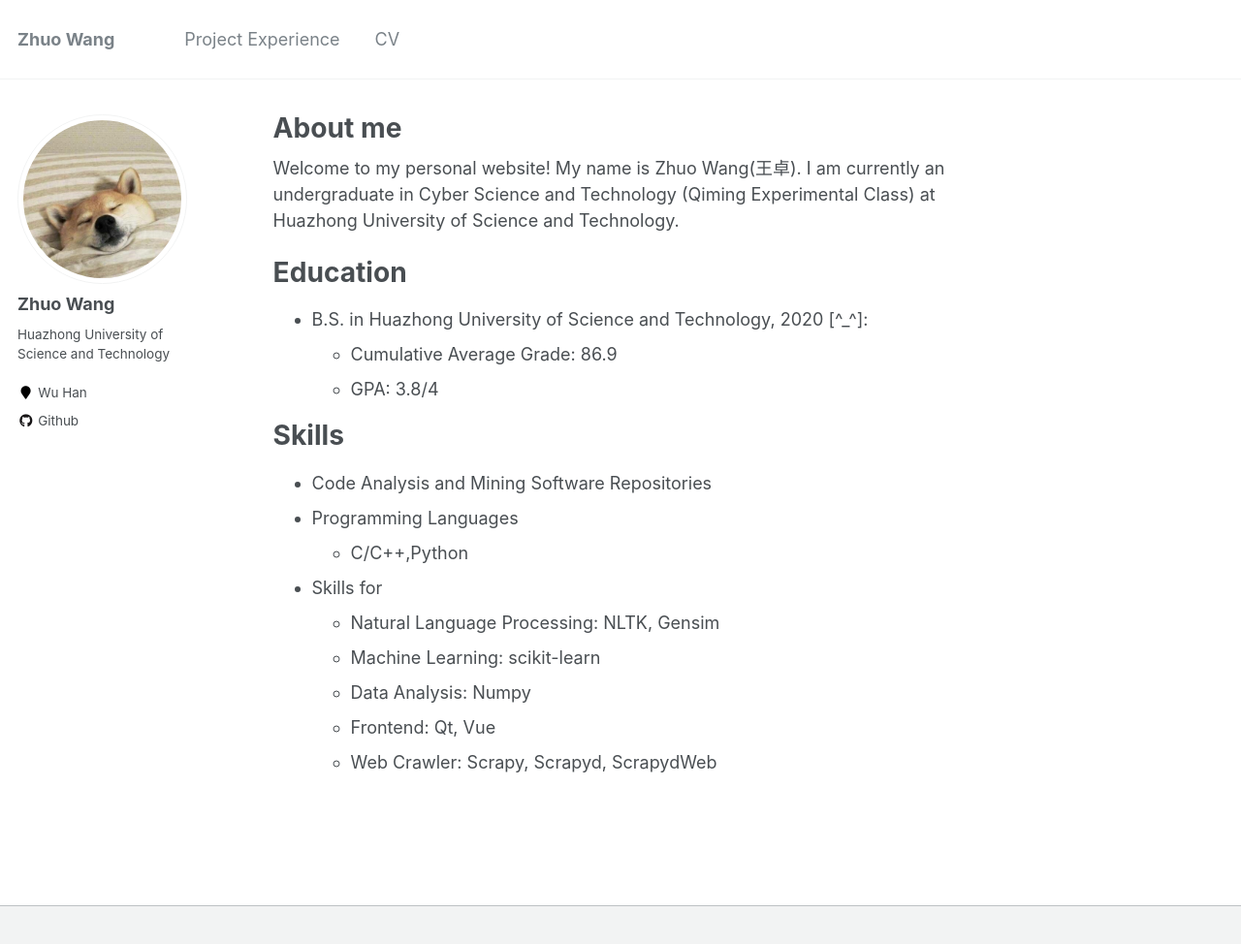
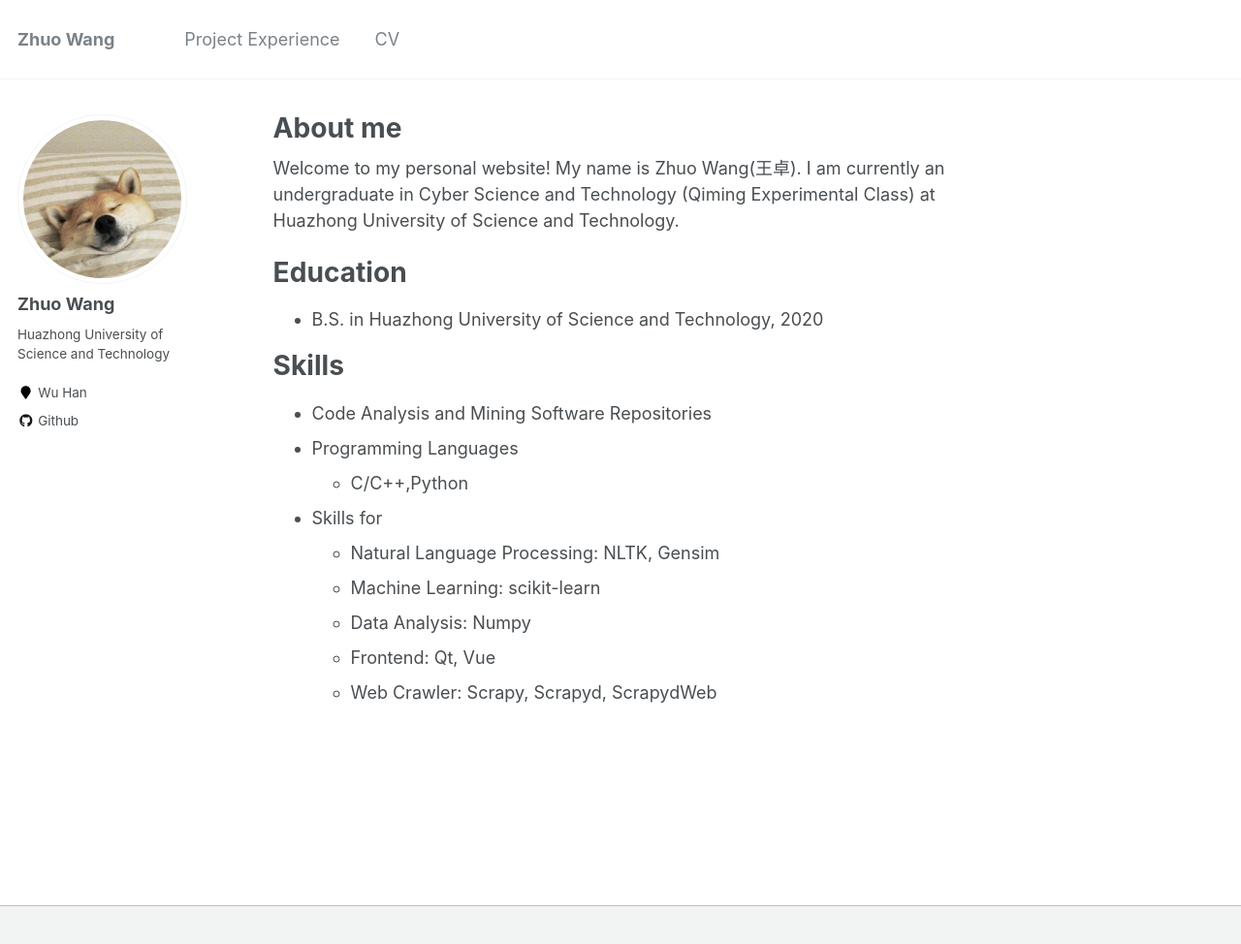
Before and after one commit to zhuozhuoH/zhuozhuoH.github.io, a Jekyll site: the page built from _pages/about.md, in a window 1280 px wide and 1007 px high. Shown: the top 974 px of the window at 97% size. Built offline with Jekyll 4.4.1, drawn with Linux system fonts in a browser that asks for light colours.

Commit message:
Update about.md

```diff
--- a/_pages/about.md
+++ b/_pages/about.md
@@ -13,9 +13,8 @@ Welcome to my personal website! My name is Zhuo Wang(王卓). I am currently an
 Education
 ======
 * B.S. in Huazhong University of Science and Technology, 2020
-[^_^]:
-  * Cumulative Average Grade: 86.9
-  * GPA: 3.8/4
+<div style='display: none'> Cumulative Average Grade: 86.9 </div>
+<div style='display: none'> GPA: 3.8/4 </div>
 
 Skills
 ======
```
